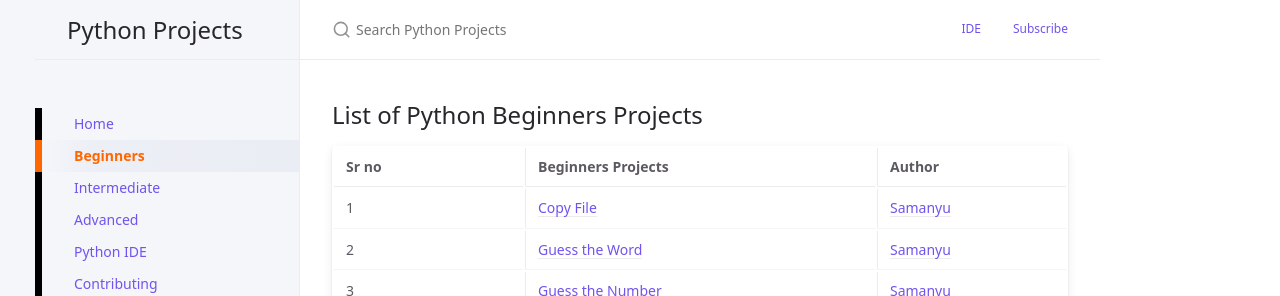
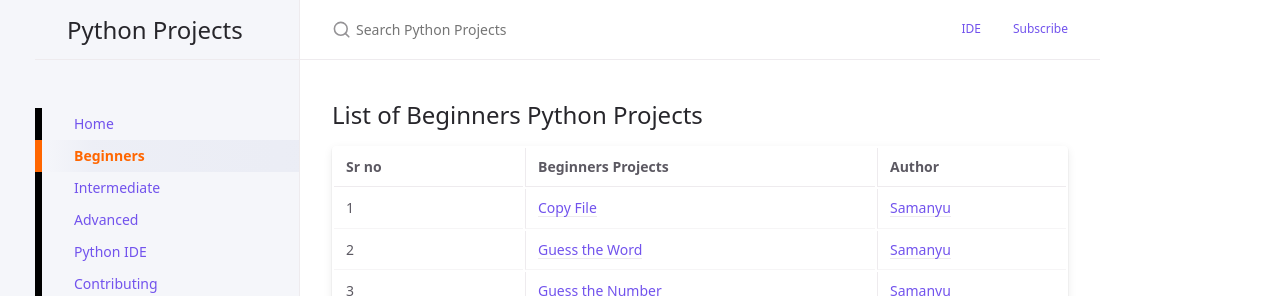
Before and after one commit to pythonhub-org/python-projects, a Jekyll site: the page built from docs/docs/beginners.md, in a window 1280 px wide. Shown: the top 296 px of the page. Built offline with Jekyll 4.4.1, drawn with Linux system fonts in a browser that asks for light colours; a script that is not in the unit is left out.

```diff
--- a/docs/docs/beginners.md
+++ b/docs/docs/beginners.md
@@ -4,7 +4,7 @@ title: Beginners
 nav_order: 2
 ---
 
-## List of Python Beginners Projects
+## List of Beginners Python Projects
 
 | Sr no        | Beginners Projects | Author |
 |:-------------|:------------------|:------|
```
